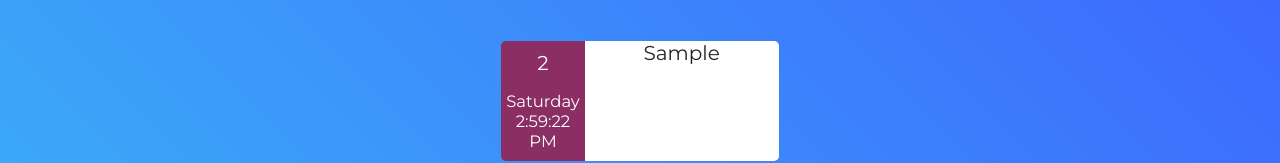
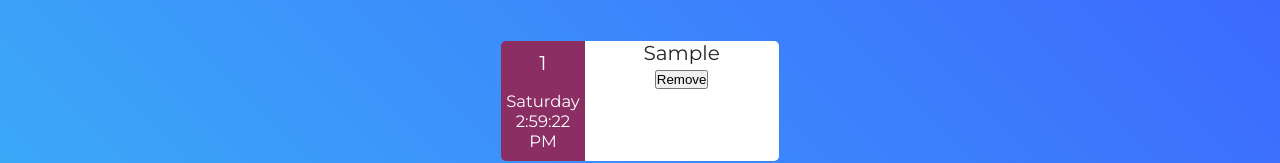
Before and after one commit to dragosbus/todo-react, a React (Create React App) app: page / in a window 1280 px wide. Both pictures are taken after typing "Sample" into the empty fields and a click on the input 640 px from the left and 254 px from the top of the page. Shown: the part 349-512 px from the top of the page. Built offline with nearby package versions, Linux system fonts and the light colour scheme.

Commit message:
added a remove button for task

```diff
--- a/src/components/Form.js
+++ b/src/components/Form.js
@@ -20,7 +20,7 @@ export class Form extends Component {
         if (this._taskValue.value) {
             this.setState({
                 items: this.state.items.concat({
-                    id: this.state.id + 1,
+                    id: this.state.id++,
                     text: this._taskValue.value,
                     date: {
                         day: weekDays[new Date().getDay()],
--- a/src/components/Task.js
+++ b/src/components/Task.js
@@ -1,6 +1,14 @@
 import React, { Component } from 'react';
 
 export class Task extends Component {
+    constructor(props) {
+        super(props);
+    }
+
+    removeTask(e) {
+        console.log(e.target.parentNode.parentNode);
+    }
+
     render() {
         return (
             <li className="task" id={this.props.id}>
@@ -13,6 +21,7 @@ export class Task extends Component {
                 </div>
                 <div className="task-name">
                     <p>{this.props.name}</p>
+                    <button onClick={this.removeTask.bind(this)}>Remove</button>
                 </div>
             </li>
         );
```
